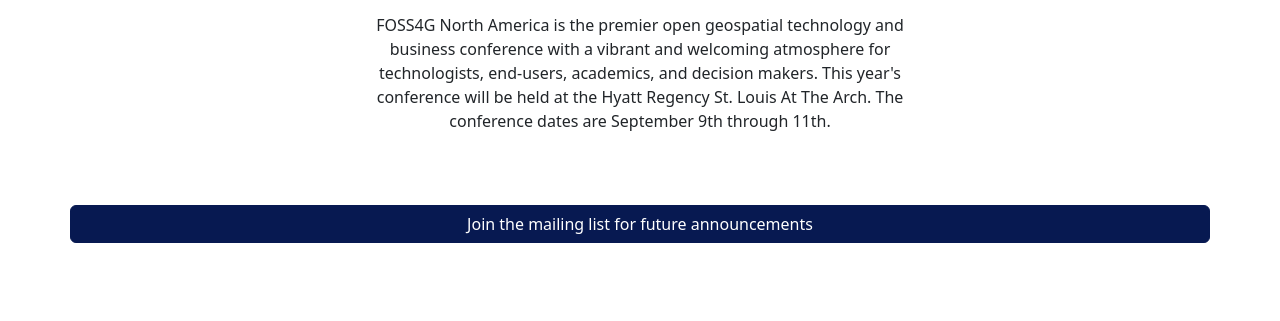
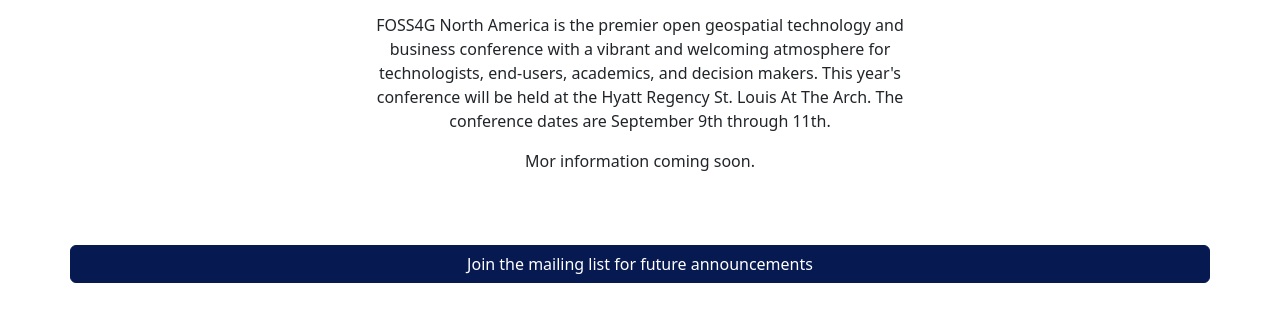
Before and after one commit to OSGeo-US/foss4g-na-2024, a Gatsby site: page / in a window 1280 px wide. Shown: the part 541-862 px from the top of the page. Before the commit the page ends 840 px from the top, so only its background shows below. Built offline with nearby package versions, Linux system fonts and the light colour scheme; Gatsby itself is replaced by a stand-in of ours.

Commit message:
Update index.js
add more info

```diff
--- a/src/pages/index.js
+++ b/src/pages/index.js
@@ -27,6 +27,7 @@
             year's conference will be held at the Hyatt Regency St. Louis At The
             Arch. The conference dates are September 9th  through 11th.
           </p>
+              <p>Mor information coming soon.</p>
         </div>
       </div>
       <div className="row">
```
